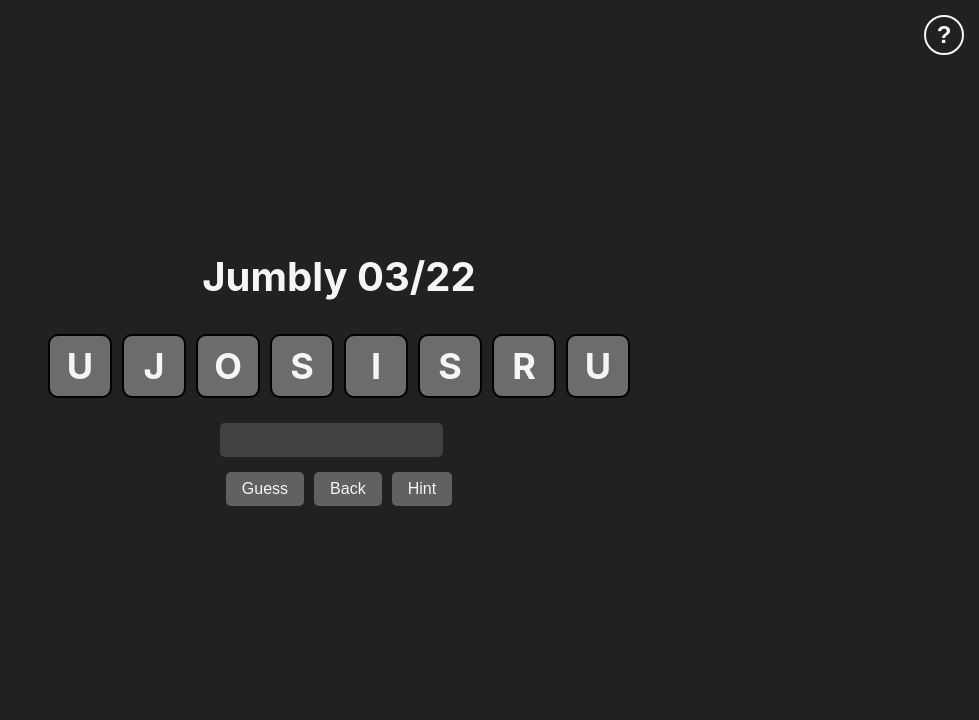
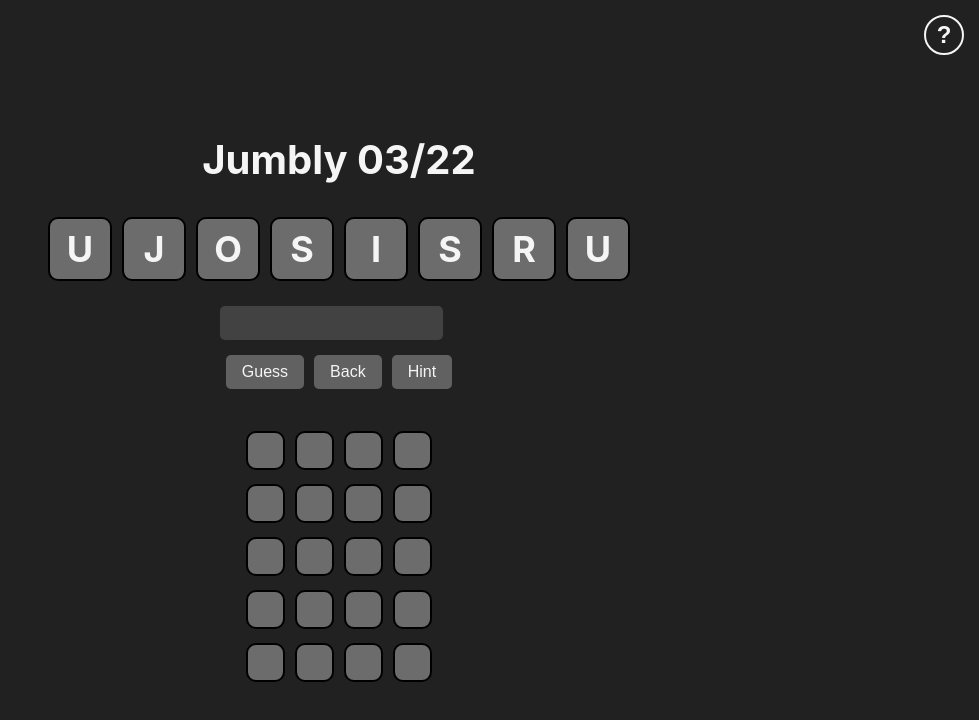
Before and after one commit to kelvindo/wombo-game, a React (Create React App) app: page / in a window 1280 px wide. Shown: the top 720 px of the page, without its empty margins (301-1280 px from the left). Built offline with nearby package versions, Linux system fonts and the light colour scheme.

Commit message:
Add guessed word tiles

```diff
--- a/src/App.css
+++ b/src/App.css
@@ -155,6 +155,20 @@ li {
   color: red; /* light red */
 }
 
+.guessed-word-tile {
+  display: inline-block;
+  background-color: rgb(108, 108, 108);
+  font-size: 24px;
+  width: 35px;
+  height: 35px;
+  line-height: 35px;
+  text-align: center;
+  margin: 5px;
+  border-radius: 10px;
+  border: 2px solid #000000;
+  transition: background-color 500ms ease-in-out;
+}
+
 .information-button {
   position: fixed;
   top: 10px;
--- a/src/App.tsx
+++ b/src/App.tsx
@@ -117,13 +117,17 @@ function App() {
         </div>
       </form>
       {guessedWords.length === 5 && <h3>You Win!</h3>}
-      <ul>
-        {guessedWords.map((word, index) => (
-          <li key={index} className="guessed-word-item">
-            {word}
-          </li>
+      <div className="guessed-words-container">
+        {[0, 1, 2, 3, 4].map((row) => (
+          <div key={row} className="guessed-word-row">
+            {[0, 1, 2, 3].map((col) => (
+              <span key={col} className="guessed-word-tile">
+                {guessedWords[row] && guessedWords[row][col] ? guessedWords[row][col].toUpperCase() : ''}
+              </span>
+            ))}
+          </div>
         ))}
-      </ul>
+      </div>
     </div>
   );
 }
```
